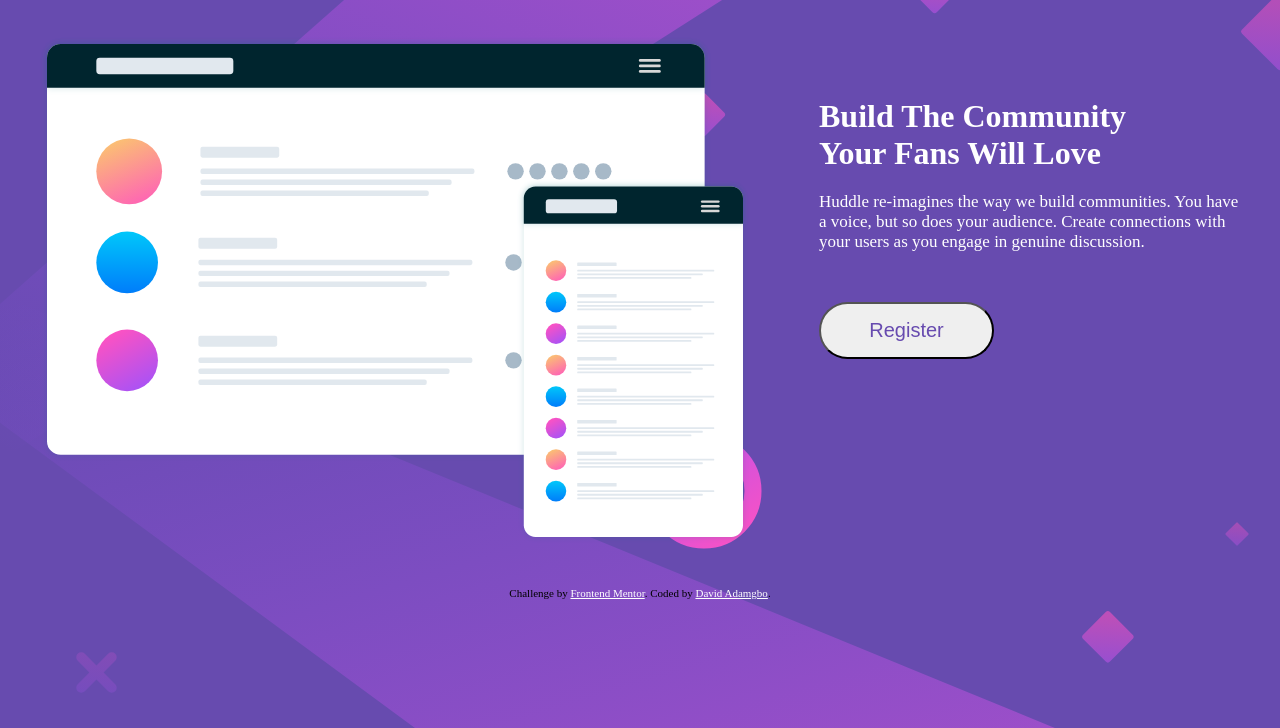
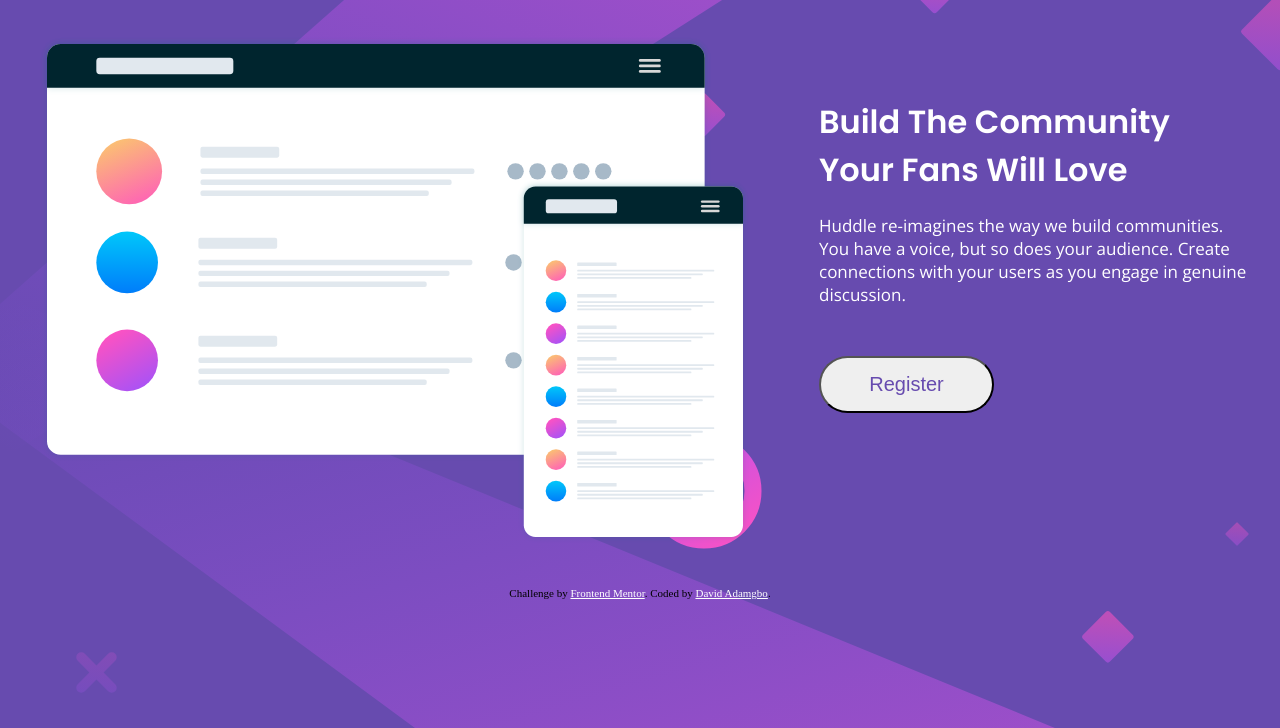
Before and after one commit to theSolicitor/Huddle-landing-page-, a plain HTML site: page index.html in a window 1280 px wide. Shown: the part 72-800 px from the top of the page. Drawn offline with nearby package versions, Linux system fonts and the light colour scheme.

Commit message:
Add files via upload

```diff
--- a/index.html
+++ b/index.html
@@ -11,7 +11,12 @@
     .attribution { font-size: 11px; text-align: center; }
     .attribution a { color: hsl(228, 45%, 44%); }
     </style>
-
+    <link rel="preconnect" href="https://fonts.googleapis.com">
+    <link rel="preconnect" href="https://fonts.gstatic.com" crossorigin>
+    <link href="https://fonts.googleapis.com/css2?family=Poppins:wght@600&display=swap" rel="stylesheet">
+    <link rel="preconnect" href="https://fonts.googleapis.com">
+    <link rel="preconnect" href="https://fonts.gstatic.com" crossorigin>
+    <link href="https://fonts.googleapis.com/css2?family=Open+Sans:wght@300&display=swap" rel="stylesheet">
     <link rel="stylesheet" type="text/css" href="style.css">
   </head>
   <body>
@@ -32,8 +37,8 @@
           <h1>Build The Community <br>Your Fans Will Love</h1>
         </div>
         <div class="text">
-         Huddle re-imagines the way we build communities. You have a voice, but so does your audience.
-        Create connections with your users as you engage in genuine discussion.
+          Huddle re-imagines the way we build communities. You have a voice, but so does your audience.
+          Create connections with your users as you engage in genuine discussion.
         </div>
 
 
@@ -46,7 +51,7 @@
     <footer>
       <p class="attribution">
         Challenge by <a href="https://www.frontendmentor.io?ref=challenge" target="_blank" style="color:white">Frontend Mentor</a>.
-        Coded by <a href="#" style="color:white">David Adamgbo</a>.
+        Coded by <a href="https://thesolicitor.github.io/portfolio/" style="color:white">David Adamgbo</a>.
       </p>
     </footer>
   </body>
--- a/style.css
+++ b/style.css
@@ -24,11 +24,13 @@ body{
 .text{
 	font-weight:400;
 	font-size: 17px;
+	font-family: 'Open Sans', sans-serif;
 }
 
 .heading{
 	padding-bottom:20px;
 	font-weight: 600;
+	font-family: 'Poppins', sans-serif;
 }
 
 button{
@@ -38,7 +40,7 @@ button{
 	width: 175px;
 	border-radius: 50px;
 	color: hsl(257, 40%, 49%);
-	box-shadow: black 130px;
+
 }
 
 button:hover{
```
